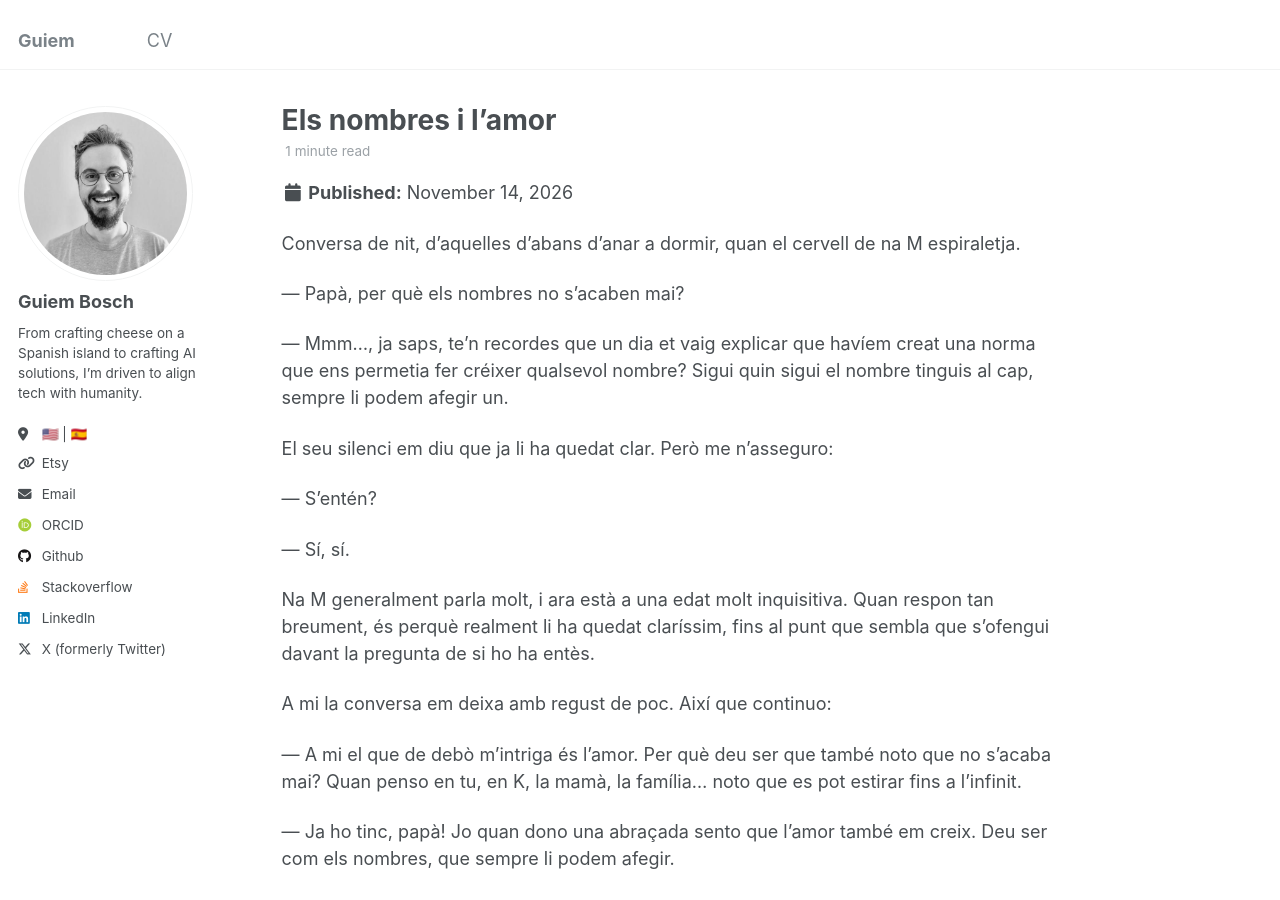
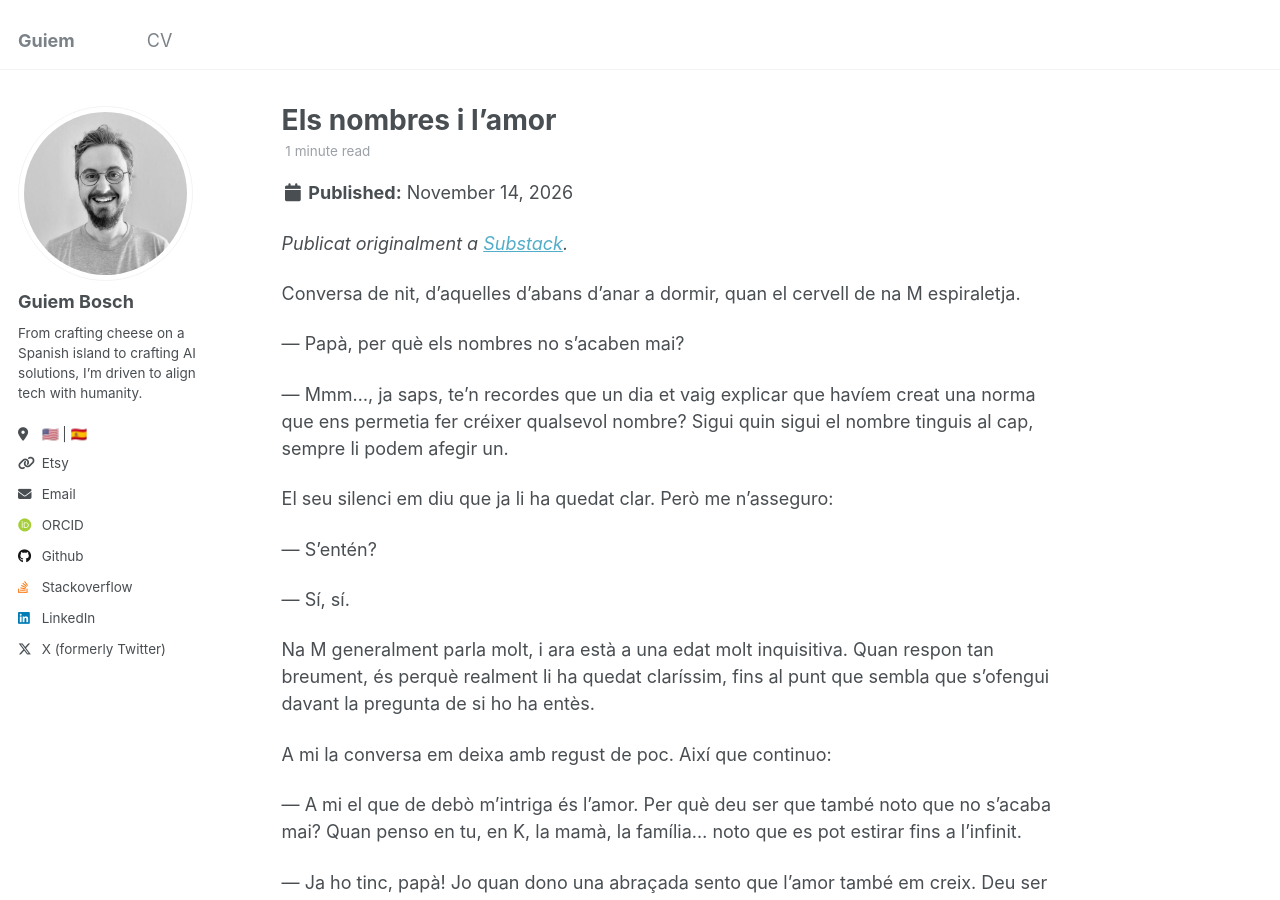
Before and after one commit to guiem/guiem.github.io, a Jekyll site: the page built from _posts/2026-11-14-substack-els-nombres-i-lamor.md, in a window 1280 px wide and 900 px high. Built offline with Jekyll 4.4.1, drawn with Linux system fonts in a browser that asks for light colours; some web fonts are replaced.

Commit message:
Show original Substack link on imported conversations

```diff
--- a/_layouts/conversa.html
+++ b/_layouts/conversa.html
@@ -1,5 +1,15 @@
 ---
 layout: single
 ---
+{% if page.substack_url %}
+<p class="substack-attribution"><em>
+  {% case page.lang %}
+  {% when 'es' %}Publicado originalmente en
+  {% when 'en' %}Originally published on
+  {% else %}Publicat originalment a
+  {% endcase %}
+  <a href="{{ page.substack_url | escape }}">Substack</a>.
+</em></p>
+{% endif %}
 {% include converses-languages.html %}
 {{ content }}
```
